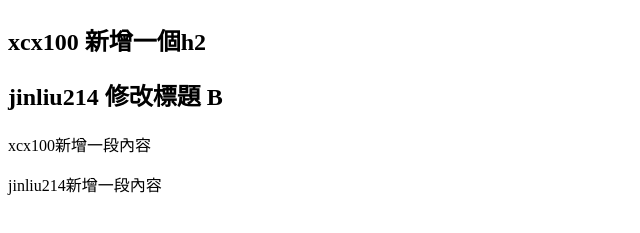
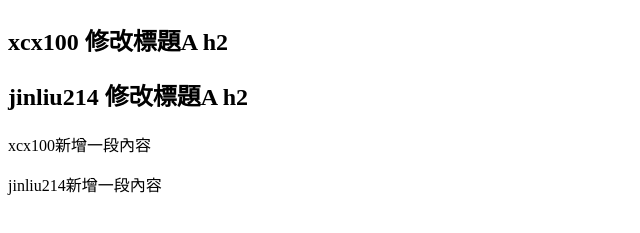
Before and after one commit to s851218/JS-Git-group-task-1, a plain HTML site: page index.html in a window 1280 px wide. Shown: the part 67-300 px from the top of the page, without its empty margins (0-640 px from the left). Drawn offline with Linux system fonts and the light colour scheme.

Commit message:
修改 h2 文字，增加 A 資訊

```diff
--- a/index.html
+++ b/index.html
@@ -7,8 +7,8 @@
   </head>
   <body>
     <h1>Mike 修改 title</h1>
-    <h2>xcx100 新增一個h2</h2>
-    <h2>jinliu214 修改標題 B</h2>
+    <h2>xcx100 修改標題A h2</h2>
+    <h2>jinliu214 修改標題A h2</h2>
     <p>xcx100新增一段內容</p>
     <p>jinliu214新增一段內容</p>
   </body>
```
